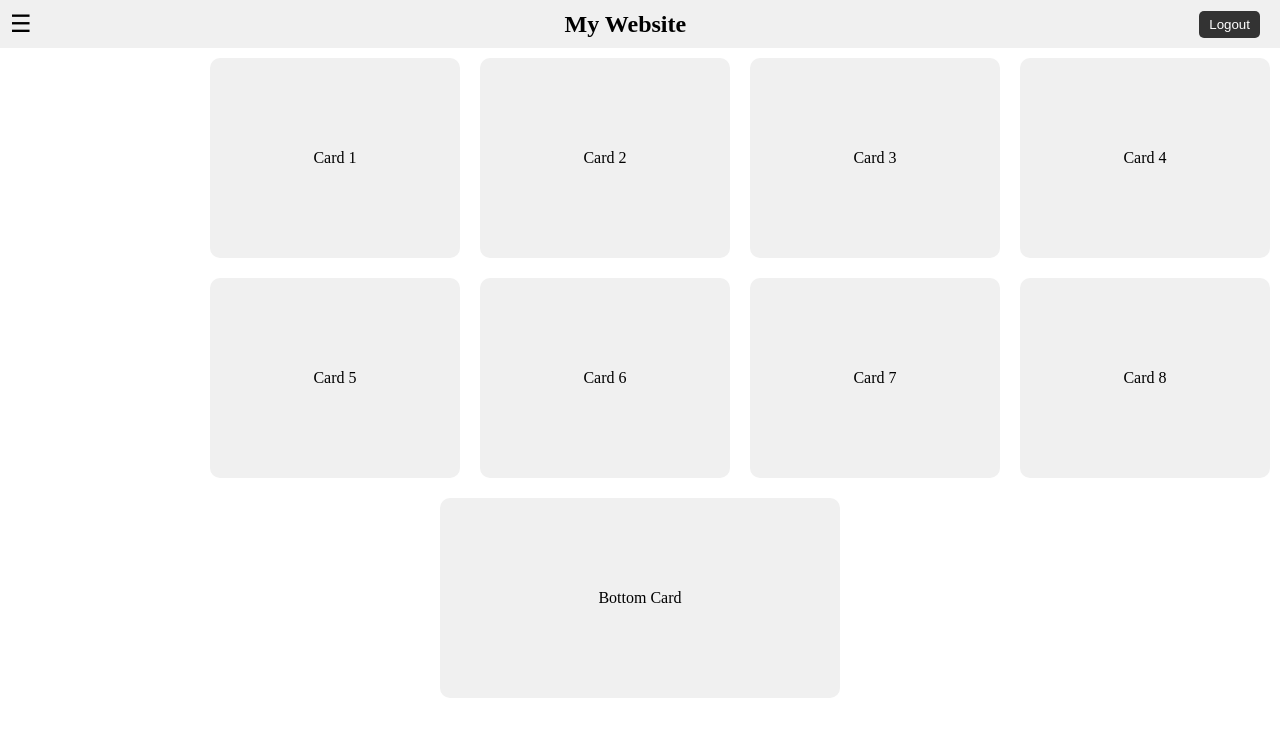
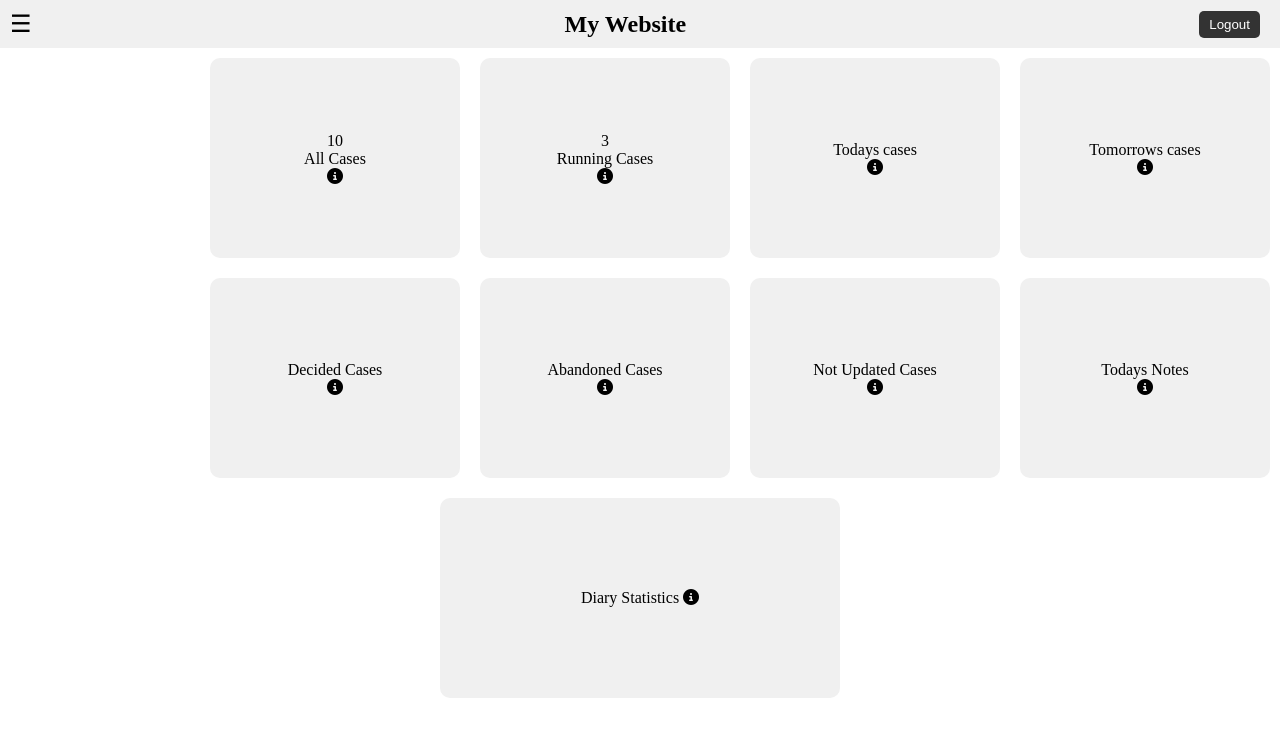
Before and after one commit to Mushfiqur719/the-diary, a Django app: page / in a window 1280 px wide. Shown: the top 737 px of the page. Run offline with Django 4.2, Linux system fonts and the light colour scheme.

Commit message:
added todays,tomorrows case view, required html pages

```diff
--- a/cases/urls.py
+++ b/cases/urls.py
@@ -5,5 +5,7 @@ from . import views
 urlpatterns = [
     path('', views.home , name='home'),
     path('create/',views.createCase, name='create-case'),
-    path('all-case/',views.getAllCases,name='all-case'),
+    path('all-cases/',views.getAllCases,name='all-cases'),
+    path('today-cases/',views.getAllCases,name='today-cases'),
+    path('tomorrow-cases/',views.getAllCases,name='tomorrow-cases'),
 ]
--- a/cases/views.py
+++ b/cases/views.py
@@ -2,6 +2,7 @@
 from django.shortcuts import render, redirect
 from .forms import CaseForm
 from .models import Case
+from datetime import date, timedelta
 
 # Create your views here.
 
@@ -20,14 +21,28 @@ def createCase(request):
 
     return render(request,'cases/create_case.html',{'form':form})
 
+# All Cases
 def getAllCases(request):
     cases = Case.objects.all()
     return render(request, 'cases/all_cases.html', {'cases': cases})
 
-# All Cases
+# Todays Cases
+def todays_case_list(request):
+    today = date.today()
+    cases = Case.objects.filter(date=today)
+    return render(request, 'cases/todays_cases.html', {'cases': cases})
+
+# Tomorrows Cases
+def tomorrows_case_list(request):
+    tomorrow = date.today() + timedelta(days=1)
+    cases = Case.objects.filter(date=tomorrow)
+    return render(request, 'cases/tomorrows_cases.html', {'cases': cases})
+
+
+
 # Running Cases
-# Todays Cases
-# Tomorrows Cases
+
+
 # Decided Cases
 # Abandoned Cases
 # Not updated Cases
--- a/diary/static/styles.css
+++ b/diary/static/styles.css
@@ -88,6 +88,15 @@ body {
   align-items: center;
   cursor: pointer;
   border-radius: 10px;
+  text-decoration: none;
+  color: inherit;
+}
+
+.card-content {
+  display: flex;
+  flex-direction: column;
+  align-items: center;
+  text-align: center;
 }
 
 .bottom-card {
@@ -100,4 +109,33 @@ body {
   align-items: center;
   cursor: pointer;
   border-radius: 10px;
+  text-decoration: none;
+  color: inherit;
 }
+
+.table-container {
+  display: flex;
+  justify-content: center;
+  align-items: center;
+  margin-top: 20px;
+}
+
+table {
+  border-collapse: collapse;
+  width: 100%;
+}
+
+th,
+td {
+  padding: 8px;
+  text-align: left;
+  border-bottom: 1px solid #ddd;
+}
+
+th {
+  font-weight: bold;
+}
+
+tr:nth-child(even) {
+  background-color: #f0f0f0;
+}
--- a/diary/urls.py
+++ b/diary/urls.py
@@ -1,19 +1,3 @@
-"""
-URL configuration for diary project.
-
-The `urlpatterns` list routes URLs to views. For more information please see:
-    https://docs.djangoproject.com/en/4.2/topics/http/urls/
-Examples:
-Function views
-    1. Add an import:  from my_app import views
-    2. Add a URL to urlpatterns:  path('', views.home, name='home')
-Class-based views
-    1. Add an import:  from other_app.views import Home
-    2. Add a URL to urlpatterns:  path('', Home.as_view(), name='home')
-Including another URLconf
-    1. Import the include() function: from django.urls import include, path
-    2. Add a URL to urlpatterns:  path('blog/', include('blog.urls'))
-"""
 from django.contrib import admin
 from django.urls import path, include
 
--- a/templates/base.html
+++ b/templates/base.html
@@ -4,6 +4,7 @@
 <html>
 <head>
   <link rel="stylesheet" type="text/css" href="{% static 'styles.css' %}">
+  <link rel="stylesheet" href="https://cdnjs.cloudflare.com/ajax/libs/font-awesome/6.4.0/css/all.min.css" integrity="sha512-iecdLmaskl7CVkqkXNQ/ZH/XLlvWZOJyj7Yy7tcenmpD1ypASozpmT/E0iPtmFIB46ZmdtAc9eNBvH0H/ZpiBw==" crossorigin="anonymous" referrerpolicy="no-referrer" />
 </head>
 <body>
     {% include 'partials/_navbar.html' %}
--- a/templates/cases/all_cases.html
+++ b/templates/cases/all_cases.html
@@ -1,8 +1,8 @@
-<!-- case_list.html -->
 {% extends 'base.html' %}
 
 {% block content %}
   <h1>Case List</h1>
+  <div class="table-container">
     <table>
       <thead>
         <tr>
@@ -43,4 +43,5 @@
         {% endfor %}
       </tbody>
     </table>
+  </div>
 {% endblock %}
--- a/templates/cases/create_case.html
+++ b/templates/cases/create_case.html
@@ -1,4 +1,4 @@
-<!-- create_case.html -->
+
 {% extends 'base.html' %}
 
 {% block content %}
--- a/templates/cases/home.html
+++ b/templates/cases/home.html
@@ -1,17 +1,64 @@
 {% extends 'base.html' %}
+{% load static %}
 
 {% block content %}
+  <div class="container">
+    <a class="card" href="/all-cases">
+      <div class="card-content">
+        <span class="card-count">10</span>
+        All Cases
+        <i class="fas fa-info-circle"></i>
+      </div>
+    </a>
+    <a class="card" href="/running-cases">
+      <div class="card-content">
+        <span class="card-count">3</span>
+        Running Cases
+        <i class="fas fa-info-circle"></i>
+      </div>
+    </a>
+    <a class="card" href="/today-cases">
+      <div class="card-content">
+        Todays cases
+        <i class="fas fa-info-circle"></i>
+      </div>
+    </a>
+    <a class="card" href="/tomorrow-cases">
+      <div class="card-content">
+        Tomorrows cases
+        <i class="fas fa-info-circle"></i>
+      </div>
+    </a>
+    <a class="card" href="/decided-cases">
+      <div class="card-content">
+        Decided Cases
+        <i class="fas fa-info-circle"></i>
+      </div>
+    </a>
+    <a class="card" href="/abandoned-cases">
+      <div class="card-content">
+        Abandoned Cases
+        <i class="fas fa-info-circle"></i>
+      </div>
+    </a>
+    <a class="card" href="/not-updated-cases">
+      <div class="card-content">
+        Not Updated Cases
+        <i class="fas fa-info-circle"></i>
+      </div>
+    </a>
+    <a class="card" href="/todays-notes">
+      <div class="card-content">
+        Todays Notes
+        <i class="fas fa-info-circle"></i>
+      </div>
+    </a>
+  </div>
 
-    <div class="container">
-        <div class="card" onclick="handleCardClick(1)">Card 1</div>
-        <div class="card" onclick="handleCardClick(2)">Card 2</div>
-        <div class="card" onclick="handleCardClick(3)">Card 3</div>
-        <div class="card" onclick="handleCardClick(4)">Card 4</div>
-        <div class="card" onclick="handleCardClick(5)">Card 5</div>
-        <div class="card" onclick="handleCardClick(6)">Card 6</div>
-        <div class="card" onclick="handleCardClick(7)">Card 7</div>
-        <div class="card" onclick="handleCardClick(8)">Card 8</div>
+  <a class="bottom-card" href="/diary-statistics">
+    <div class="bottom-card-content">
+      Diary Statistics
+      <i class="fas fa-info-circle"></i>
     </div>
-
-    <div class="bottom-card" onclick="handleCardClick(9)">Bottom Card</div>
+  </a>
 {% endblock %}
--- a/templates/partials/_sidenavbar.html
+++ b/templates/partials/_sidenavbar.html
@@ -2,8 +2,8 @@
     <a href="javascript:void(0)" class="closebtn" onclick="toggleNav()">&times;</a>
 
     <a href="{% url 'create-case' %}">Create Case</a>
-    <a href="{% url 'all-case' %}">All Cases</a>
-    <a href="#">Home</a>
+    <a href="{% url 'all-cases' %}">All Cases</a>
+    <a href="{% url 'home' %}">Home</a>
     <a href="#">About</a>
     <a href="#">Services</a>
     <a href="#">Contact</a>
```
Also changed, not shown: templates/cases/todays_cases.html (added, +46 -0 lines), templates/cases/tomorrows_cases.html (added, +46 -0 lines), templates/cases/abandoned_cases.html (added), templates/cases/decided_cases.html (added), templates/cases/not_updated_cases.html (added), templates/cases/running_cases.html (added), templates/cases/todays_notes.html (added). Lines whose indentation alone changed are shown as unchanged.
